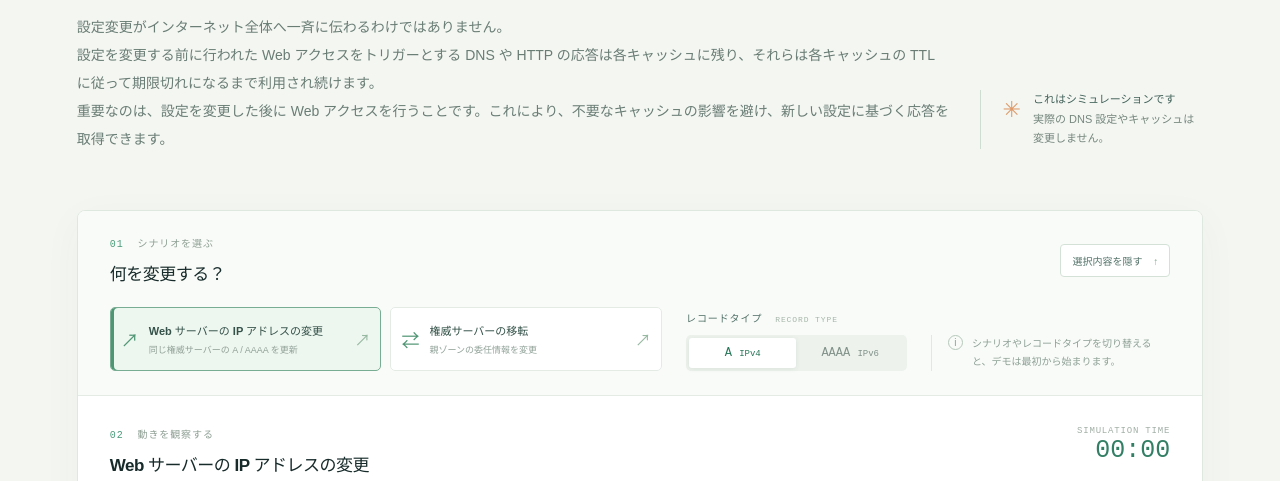
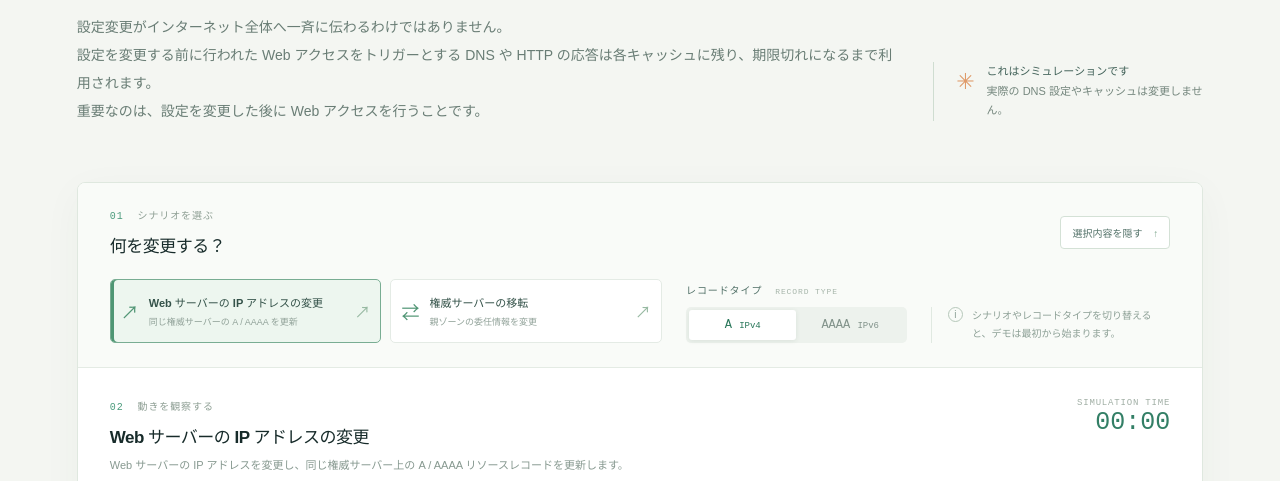
Before and after one commit to yoshigoto/do-not-say-dns-propagation, a website with bundled scripts: page public/index.html in a window 1280 px wide. Shown: the part 307-788 px from the top of the page. Built offline with nearby package versions, Linux system fonts and the light colour scheme.

Commit message:
文章が長かったので短く整理。

```diff
--- a/public/index.html
+++ b/public/index.html
@@ -21,8 +21,8 @@
         <div class="eyebrow"><span>THE DNS MISCONCEPTION</span><span class="line"></span> 01 / 02</div>
         <h1>「DNS浸透」ではなく<br><em>キャッシュの更新。</em></h1>
         <p>設定変更がインターネット全体へ一斉に伝わるわけではありません。<br>
-          設定を変更する前に行われた Web アクセスをトリガーとする DNS や HTTP の応答は各キャッシュに残り、それらは各キャッシュの TTL に従って期限切れになるまで利用され続けます。<br>
-          重要なのは、設定を変更した後に Web アクセスを行うことです。これにより、不要なキャッシュの影響を避け、新しい設定に基づく応答を取得できます。
+          設定を変更する前に行われた Web アクセスをトリガーとする DNS や HTTP の応答は各キャッシュに残り、期限切れになるまで利用されます。<br>
+          重要なのは、設定を変更した後に Web アクセスを行うことです。
         </p>
       </div>
       <div class="intro-note"><span>✳</span><div><strong>これはシミュレーションです</strong><br>実際の DNS 設定やキャッシュは変更しません。</div></div>
```
